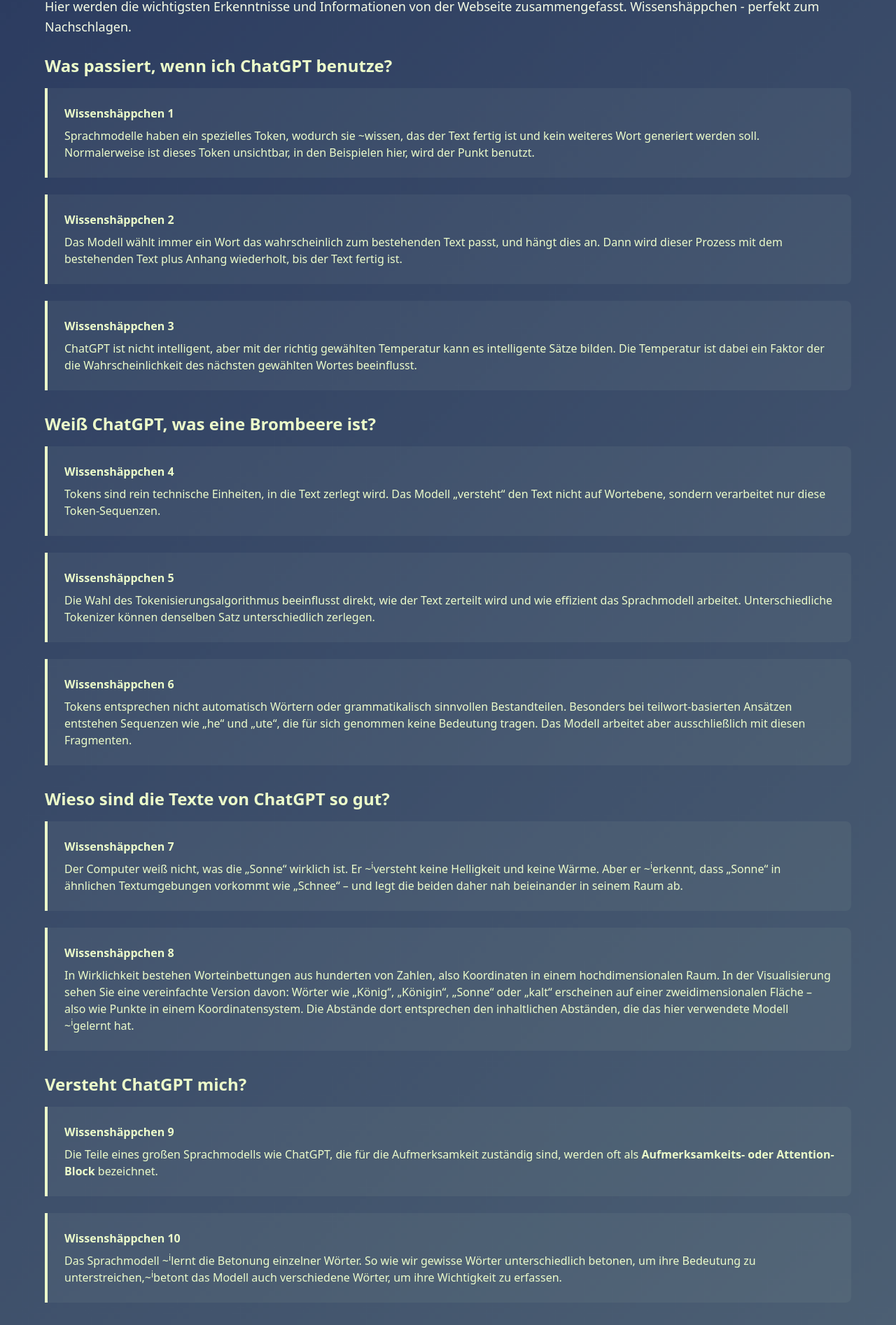
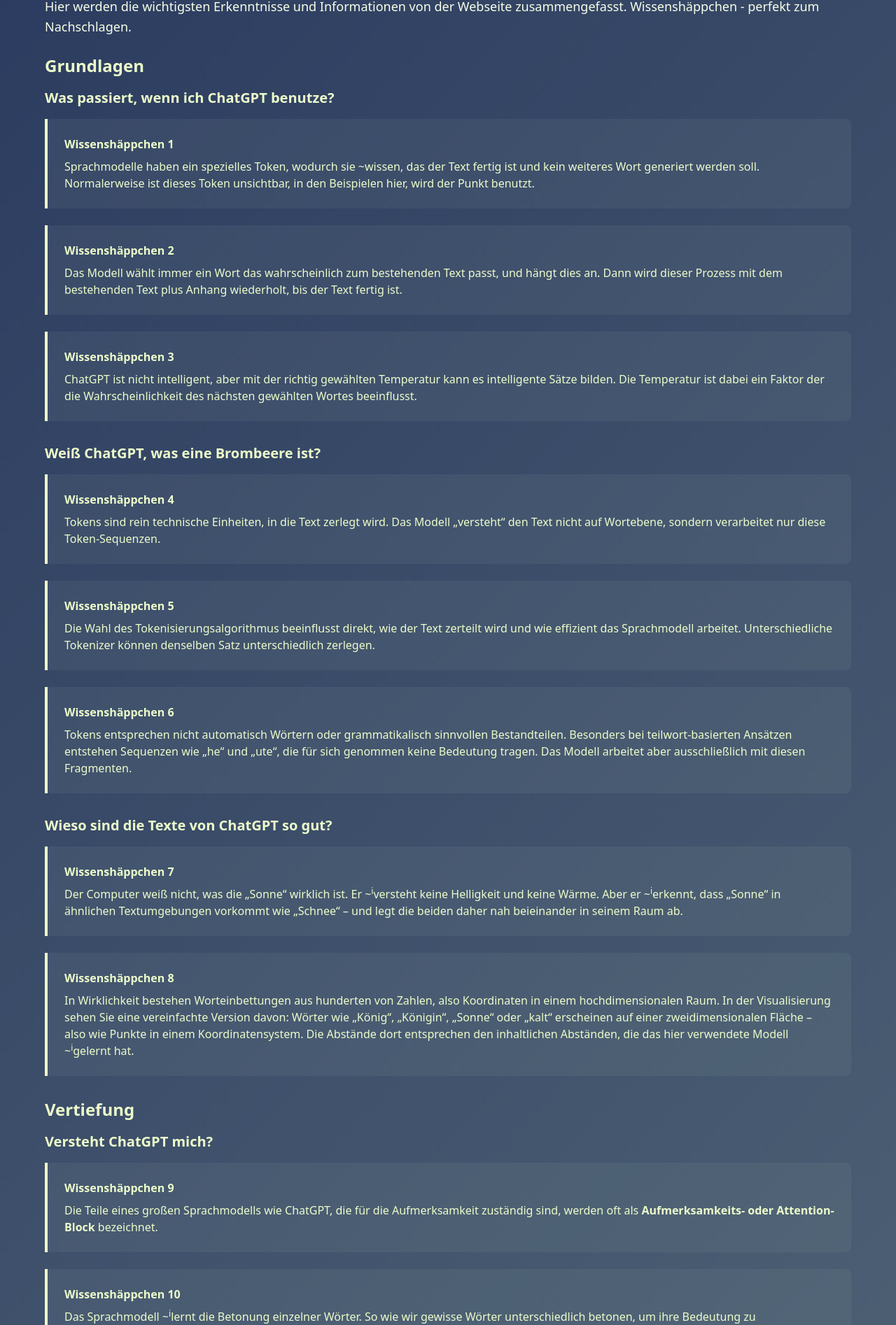
Before and after one commit to TNattermann/weiss-die-ki-dass-sie-nichts-weiss-frontend, a React (Vite) app: page /WissenPage in a window 1280 px wide. Shown: the part 175-2069 px from the top of the page at 70% size. Built offline with nearby package versions, Linux system fonts and the light colour scheme.

Commit message:
layout fix

```diff
--- a/src/pages/Bits/WissenPage.tsx
+++ b/src/pages/Bits/WissenPage.tsx
@@ -12,12 +12,13 @@
           Hier werden die wichtigsten Erkenntnisse und Informationen von der
           Webseite zusammengefasst. Wissenshäppchen - perfekt zum Nachschlagen.
         </p>
+        <h2 className="text-2xl font-bold text-primary mb-4">Grundlagen </h2>
 
         {/* Temperature Section */}
         <div className="mb-8">
-          <h2 className="text-2xl font-bold text-primary mb-4">
+          <h3 className="text-xl font-bold text-primary mb-4">
             Was passiert, wenn ich ChatGPT benutze?
-          </h2>
+          </h3>
           <Link to="/temperature#temperature1">
             <div className="bg-primary/5 border-l-4 text-primary p-6 rounded-r-lg mb-6">
               {bits
@@ -58,7 +59,7 @@
 
         {/* Tokens Section */}
         <div className="mb-8">
-          <h2 className="text-2xl font-bold text-primary mb-4">
+          <h2 className="text-xl font-bold text-primary mb-4">
             Weiß ChatGPT, was eine Brombeere ist?
           </h2>
           <Link to="/tokeninfo#tokens1">
@@ -101,7 +102,7 @@
 
         {/* Embeddings Section */}
         <div className="mb-8">
-          <h2 className="text-2xl font-bold text-primary mb-4">
+          <h2 className="text-xl font-bold text-primary mb-4">
             Wieso sind die Texte von ChatGPT so gut?
           </h2>
           <Link to="/wordembeddings#embeddings1">
@@ -129,10 +130,10 @@
             </div>
           </Link>
         </div>
-
+        <h2 className="text-2xl font-bold text-primary mb-4">Vertiefung</h2>
         {/* Attention Section */}
         <div className="mb-8">
-          <h2 className="text-2xl font-bold text-primary mb-4">
+          <h2 className="text-xl font-bold text-primary mb-4">
             Versteht ChatGPT mich?
           </h2>
           <Link to="/attention#attention1">
@@ -163,7 +164,7 @@
 
         {/* Decisions Section */}
         <div className="mb-8">
-          <h2 className="text-2xl font-bold text-primary mb-4">
+          <h2 className="text-xl font-bold text-primary mb-4">
             Wie funktioniert das mit diesem Neuronalen Netzwerk?
           </h2>
           <Link to="/modellgleichung#decisions1">
@@ -194,7 +195,7 @@
 
         {/* Training Section */}
         <div className="mb-8">
-          <h2 className="text-2xl font-bold text-primary mb-4">
+          <h2 className="text-xl font-bold text-primary mb-4">
             Wie wurde ChatGPT gebaut?
           </h2>
           <Link to="/networkLearning#training1">
```
